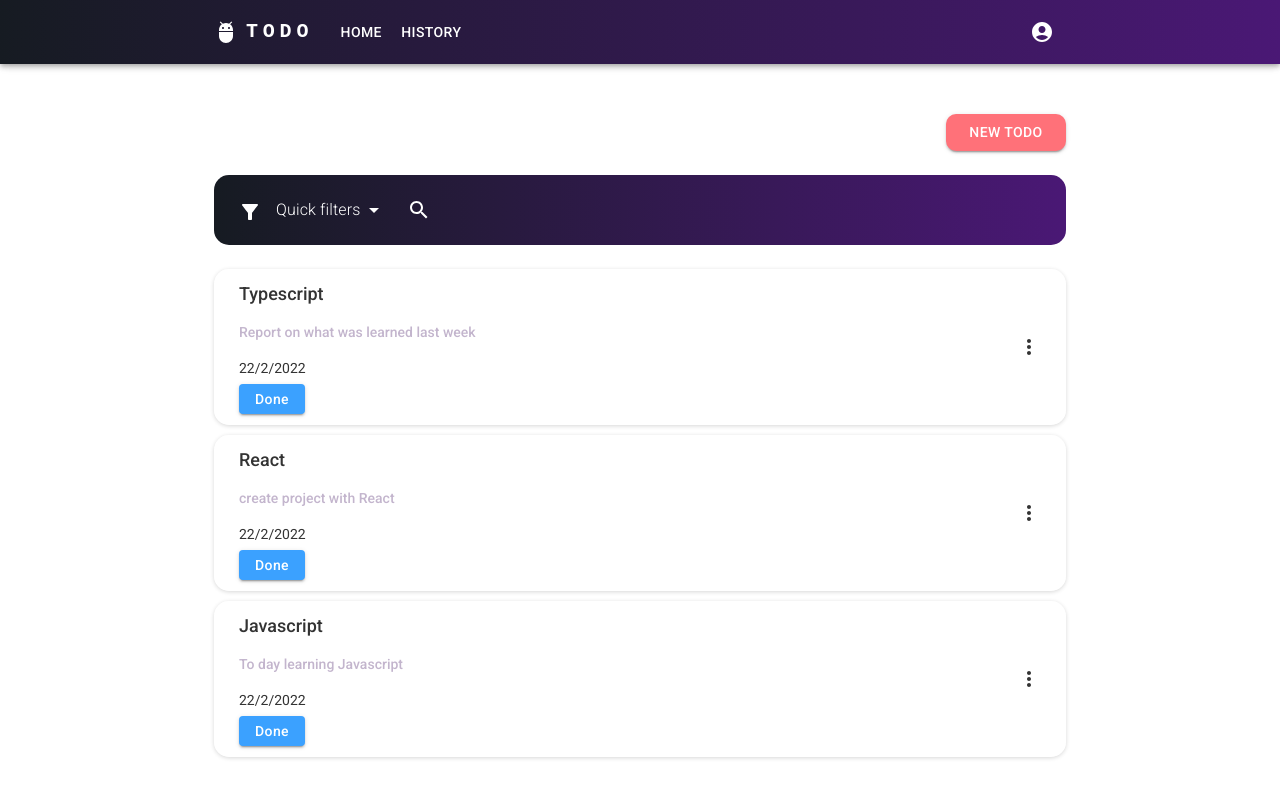
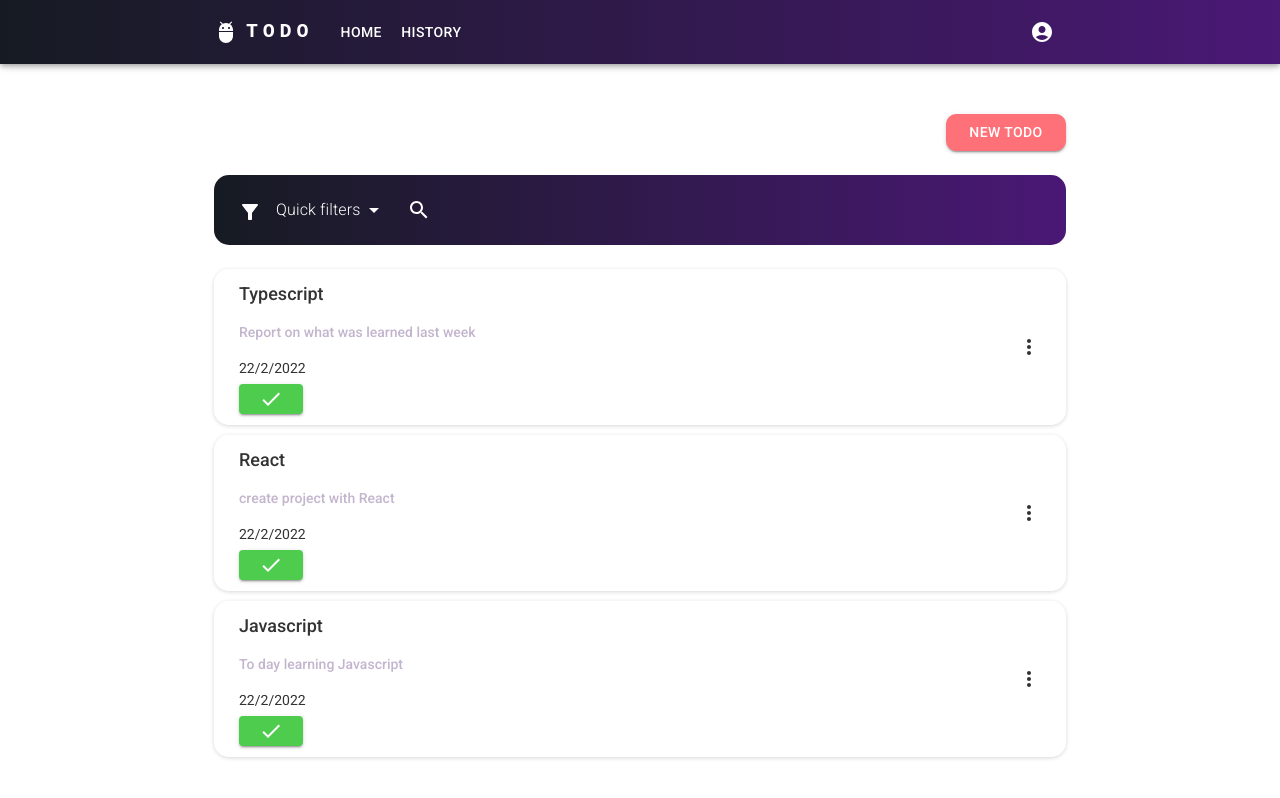
Before and after one commit to RKDN-DN3/fresher-k7-training-1, a React (Create React App) app in the folder Front-end/: page / in a window 1280 px wide. Shown: the top 798 px of the page. Built offline with nearby package versions, Linux system fonts and the light colour scheme.

Commit message:
setup-axios

```diff
--- a/Front-end/package.json
+++ b/Front-end/package.json
@@ -14,6 +14,7 @@
     "@testing-library/jest-dom": "^5.16.4",
     "@testing-library/react": "^13.3.0",
     "@testing-library/user-event": "^13.5.0",
+    "axios": "^0.27.2",
     "bootstrap": "^5.1.3",
     "clsx": "^1.2.1",
     "moment": "^2.29.4",
--- /dev/null
+++ b/Front-end/src/axios/index.js
@@ -0,0 +1,12 @@
+import axios from 'axios';
+
+const axiosClient = axios.create();
+
+axiosClient.defaults.baseURL = 'https://todosample.azurewebsites.net';
+
+axiosClient.defaults.headers = {
+  'Content-Type': 'application/json',
+  Accept: 'application/json'
+};
+
+export default axiosClient;
--- a/Front-end/src/components/item/index.js
+++ b/Front-end/src/components/item/index.js
@@ -5,6 +5,8 @@ import { Button } from '@mui/material';
 import { useDispatch } from 'react-redux'
 import { deleteItem, updateData, checkItem, removeTask } from '../../store/todoSlice';
 import CheckIcon from '@mui/icons-material/Check';
+import AutorenewIcon from '@mui/icons-material/Autorenew';
+import DeleteIcon from '@mui/icons-material/Delete';
 import Dialog from '../dialog'
 
 const Item = (props) => {
@@ -40,17 +42,17 @@ const Item = (props) => {
         <div className={styles.actions}>
           <Button
             variant='contained'
-            className={item.status === 1 ? styles.btnCheck : styles.btnDone}
+            className={item.status === 1 ? styles.btnDone : styles.btnCheck}
             onClick={handleCheckItem}
           >
-            {item.status === 1 ? <CheckIcon /> : 'Done'}
+            {item.status === 1 ? <AutorenewIcon/> : <CheckIcon />}
           </Button>
           {item.status === 1 &&
             <Button
               variant='contained'
               className={styles.btnRemove}
               onClick={() => dispatch(removeTask(item))}
-            >Remove</Button>
+            ><DeleteIcon/></Button>
           }
         </div>
       </div>
--- a/Front-end/src/page/register/index.js
+++ b/Front-end/src/page/register/index.js
@@ -8,7 +8,8 @@ import InputLabel from "@mui/material/InputLabel";
 import React, { useState } from "react";
 import styles from "./Register.module.scss";
 import FormError from "../../components/formError";
-
+import { getUser } from '../../services';
+import axios from 'axios';
 const Register = () => {
   const [values, setValues] = useState({
     showPassword: false,
@@ -20,7 +21,7 @@ const Register = () => {
   const handleOnChange = (prop) => (e) => {
     setValues({ ...values, [prop]: e.target.value });
   };
-
+  console.log(getUser())
   const handleClickShowPassword = (prop) => (e) => {
     if (prop === "password") {
       setValues({ ...values, showPassword: !values.showPassword });
--- /dev/null
+++ b/Front-end/src/services/index.js
@@ -0,0 +1,11 @@
+import axiosClient from '../axios';
+const getUser = () => {
+    return axiosClient.post('/api/user/Login', {
+        "emailOrUserName": "adminuser",
+        "password": "@Abc123"
+    })
+}
+
+export {
+    getUser
+}
```
Also changed, not shown: 1 other file (tests, documents, lock files or other folders).
